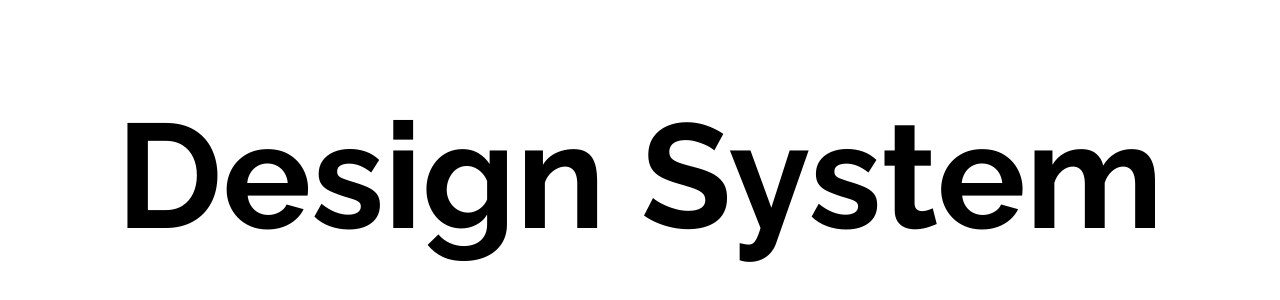
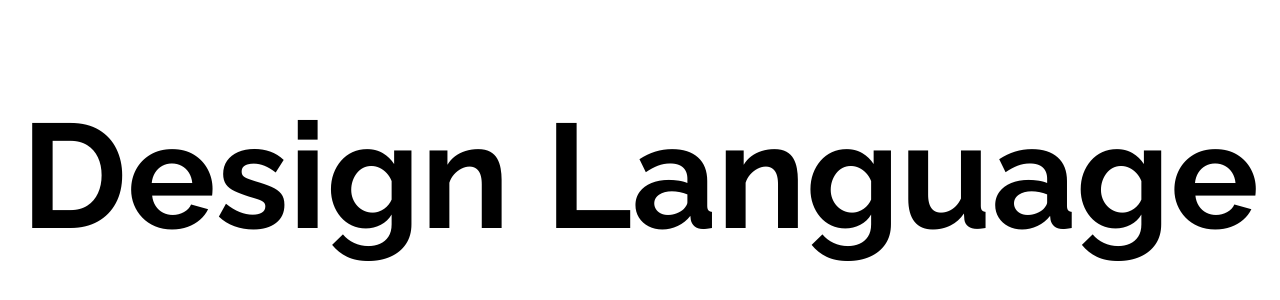
Before and after one commit to SirShabluli/portfolio, a Next.js app: page /toilet in a window 1280 px wide. Shown: the part 5023-5323 px from the top of the page. Built offline with nearby package versions, Linux system fonts and the light colour scheme; a web font is replaced by a local one.

Commit message:
formatting still need to figure out the textblock appearance

```diff
--- a/src/app/components/PageNav.js
+++ b/src/app/components/PageNav.js
@@ -22,7 +22,7 @@ const SECTIONS = [
       { id: "atmosphere", label: "Emotional Atmosphere" },
     ],
   },
-  { id: "design-system", label: "Design System", subs: [] },
+  { id: "design-system", label: "Design Language", subs: [] },
   {
     id: "reception",
     label: "Reception & Impact",
@@ -63,7 +63,11 @@ function SubList({ subs, activeId, hoveredId, scrollTo, isOpen }) {
         transition: "height 0.35s cubic-bezier(0.4, 0, 0.2, 1)",
       }}
     >
-      <div ref={ref} className="flex flex-col gap-0.5 pt-0.5" style={{ paddingLeft: "0.625rem" }}>
+      <div
+        ref={ref}
+        className="flex flex-col gap-0.5 pt-0.5"
+        style={{ paddingLeft: "0.625rem" }}
+      >
         {subs.map((sub) => (
           <button
             key={sub.id}
@@ -75,8 +79,10 @@ function SubList({ subs, activeId, hoveredId, scrollTo, isOpen }) {
               color: "white",
               opacity: activeId === sub.id || hoveredId === sub.id ? 0.8 : 0.3,
             }}
-            onMouseEnter={(e) => e.currentTarget.style.opacity = 0.8}
-            onMouseLeave={(e) => e.currentTarget.style.opacity = activeId === sub.id ? 0.8 : 0.3}
+            onMouseEnter={(e) => (e.currentTarget.style.opacity = 0.8)}
+            onMouseLeave={(e) =>
+              (e.currentTarget.style.opacity = activeId === sub.id ? 0.8 : 0.3)
+            }
           >
             {sub.label}
           </button>
@@ -142,7 +148,10 @@ export default function PageNav() {
     <>
       <div
         className="fixed left-0 top-0 h-full z-40 hidden lg:block pointer-events-none"
-        style={{ width: "19rem", background: "linear-gradient(to right, #000000 0%, transparent 100%)" }}
+        style={{
+          width: "19rem",
+          background: "linear-gradient(to right, #000000 0%, transparent 100%)",
+        }}
       />
       <nav
         className="fixed left-6 top-1/2 -translate-y-1/2 z-50 flex-col gap-3 hidden lg:flex"
@@ -167,7 +176,8 @@ export default function PageNav() {
                   letterSpacing: "0.08em",
                   textTransform: "uppercase",
                   color: "white",
-                  opacity: isParentActive || hoveredSection === section.id ? 0.8 : 0.3,
+                  opacity:
+                    isParentActive || hoveredSection === section.id ? 0.8 : 0.3,
                 }}
               >
                 {section.label}
--- a/src/app/components/TextBlock.js
+++ b/src/app/components/TextBlock.js
@@ -49,7 +49,7 @@ export default function TextBlock({
           labelRef.current,
           { opacity: 0, y: 14 },
           { opacity: 0.5, y: 0, duration: 0.5, ease: "power2.out" },
-          "-=1.0",
+          "-=0.1",
         );
       }
 
@@ -65,7 +65,7 @@ export default function TextBlock({
             duration: 0.45,
             ease: "power2.out",
           },
-          "-=0.1",
+          "-=0.3",
         );
       }
     });
--- a/src/app/components/WipeText.js
+++ b/src/app/components/WipeText.js
@@ -28,6 +28,7 @@ export default function WipeText({
       wrapper.appendChild(line);
     });
 
+    const ctx = gsap.context(() => {
       const tl = gsap.timeline({
         scrollTrigger: {
           trigger: el,
@@ -45,10 +46,11 @@ export default function WipeText({
           i * stagger
         );
       });
+    });
 
     return () => {
+      ctx.revert();
       split.revert();
-      ScrollTrigger.getAll().forEach((t) => t.kill());
     };
   }, []);
 
--- a/src/app/netflixdating/page.js
+++ b/src/app/netflixdating/page.js
@@ -378,7 +378,7 @@ export default function NetflixDatingPage() {
         <HorizontalScroll>
           <div className="min-w-screen w-screen overflow-x-hidden h-screen bg-black flex items-center justify-center shrink-0">
             <h1 className="display flex text-center text-white">
-              Design System
+              Design Language
             </h1>
           </div>
           <div className="min-w-screen w-screen h-screen shrink-0">
--- a/src/app/pagmar/page.js
+++ b/src/app/pagmar/page.js
@@ -853,7 +853,7 @@ export default function PagmarPage() {
       <HorizontalScroll id="design-system">
         {/* Slide 1: big title */}
         <div className="min-w-screen w-screen min-h-80 shrink-0 bg-black flex justify-center items-center px-6 lg:px-12">
-          <p className="display">Design system</p>
+          <p className="display">Design Language</p>
         </div>
 
         {/* Slide 2: Typography */}
--- a/src/app/toilet/page.js
+++ b/src/app/toilet/page.js
@@ -341,8 +341,8 @@ export default function Page() {
               className="z-20 col-span-3 col-start-2 flex items-center"
             >
               <TextBlock label="The Challenge" title="Cynics Don't Click">
-              When people approach embarrassing projects, there&apos;s a natural
-              distance. A protective layer of cynicism.
+                When people approach embarrassing projects, there&apos;s a
+                natural distance. A protective layer of cynicism.
               </TextBlock>
             </div>
             <div className="col-span-3 p-5 col-start-5 row-start-1 flex items-center z-2 justify-center">
@@ -415,7 +415,7 @@ export default function Page() {
       <section>
         <HorizontalScroll>
           <div className="min-w-screen w-screen h-screen bg-white flex items-center justify-center shrink-0">
-            <h1 className="display text-black">Design System</h1>
+            <h1 className="display text-black">Design Language</h1>
           </div>
           <div className="min-w-screen w-screen h-screen shrink-0">
             <TypographySection
--- a/src/app/vegas/page.js
+++ b/src/app/vegas/page.js
@@ -1120,7 +1120,8 @@ Reviews become your Vegas constellation - a trail others can follow.`}
             className="min-w-screen w-screen h-screen flex items-center justify-center shrink-0 transition-colors duration-500 relative overflow-hidden"
             style={{ backgroundColor: isDark ? "#000000" : "#23577A" }}
           >
-            <h1
+            <WipeText
+              as="h1"
               className="display text-center lg:display transition-all duration-500 z-10"
               style={
                 isDark
@@ -1133,8 +1134,8 @@ Reviews become your Vegas constellation - a trail others can follow.`}
                   : { color: "white", filter: "none" }
               }
             >
-              Design System
-            </h1>
+              Design Language
+            </WipeText>
             {/* Dark-only scattered icons */}
             <div
               className="absolute transition-opacity duration-700"
```
Lines whose indentation alone changed are shown as unchanged.
